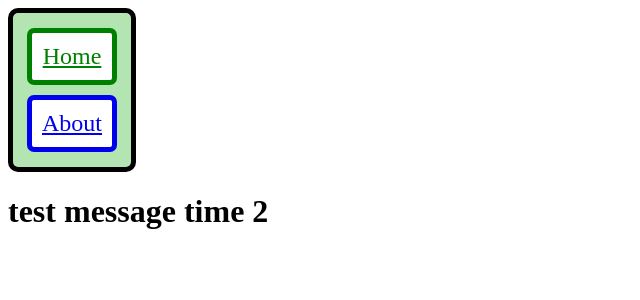
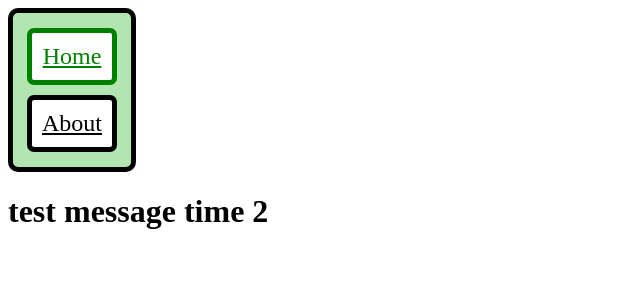
Before and after one commit to MochiHimochi/mochihimochi.github.io, a Jekyll site: the page built from index.html, in a window 1280 px wide. Shown: the top 300 px of the page, without its empty margins (0-640 px from the left). Built offline with Jekyll 4.4.1, drawn with Linux system fonts in a browser that asks for light colours.

Commit message:
Update main.scss

```diff
--- a/_sass/main.scss
+++ b/_sass/main.scss
@@ -24,3 +24,7 @@
     border-style: solid;
     text-align: center;
 }
+
+a, a:visited, a:hover, a:active {
+  color: inherit;
+}
```
